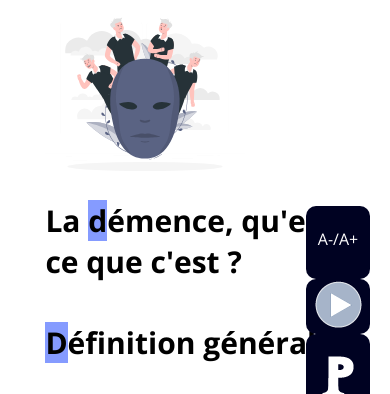
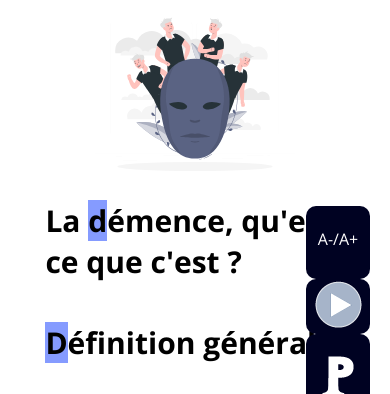
Before and after one commit to Adrien-Ray/nowher, a PHP site: page /pages/articledemence.php in a window 390 px wide. Shown: the part 94-488 px from the top of the page. Run offline with PHP 8.4, Linux system fonts and the light colour scheme; the visitor is signed in with stand-in values (Sample User, id 1).

Commit message:
commit depuis nico

```diff
--- a/styles/main.css
+++ b/styles/main.css
@@ -40,7 +40,7 @@
 .article__img{
     width: 370px;
     height: auto;
-    margin-right: 390px;
+    margin-left: 50px;
 }
 .article_donnees-chiffrees__img{
     width: 370px;
@@ -64,17 +64,7 @@ li{
     font-size: 30px;
     margin-top: 5rem;
 }
-@media screen and (max-width: 768px) {
-    .articledemence{
-        flex-direction: column-reverse;
-    }
-    .article__img{
-        max-width: 200px;
-        align-items: cenrer;
-    }
-    .articledemence__sous_titre{
-        margin-top: 0;
-    }
+
 .article_donnees-chirfrees{
     font-size: 30px;
     font-weight: 500;
@@ -121,6 +111,20 @@ li{
     text-align: center;
 }
 
+/* MEDI QUERIES */
+@media screen and (max-width: 768px) {
+    .articledemence{
+        flex-direction: column-reverse;
+    }
+    .article__img{
+        max-width: 200px;
+        align-items: center;
+    }
+    .articledemence__sous_titre{
+        margin-top: 0;
+    }
+}
+
 /* script */
 span.dysb{
 	background-color:#ff00007a !important;
```
